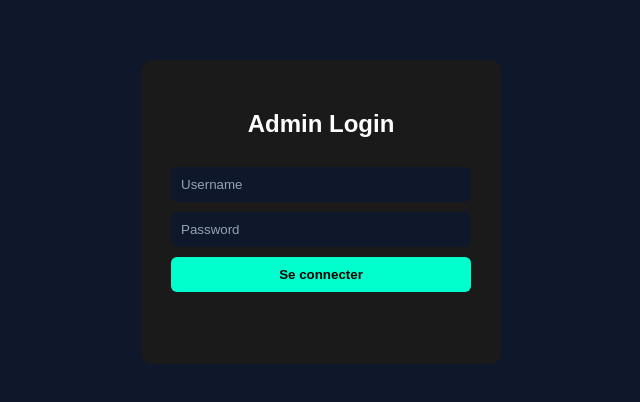
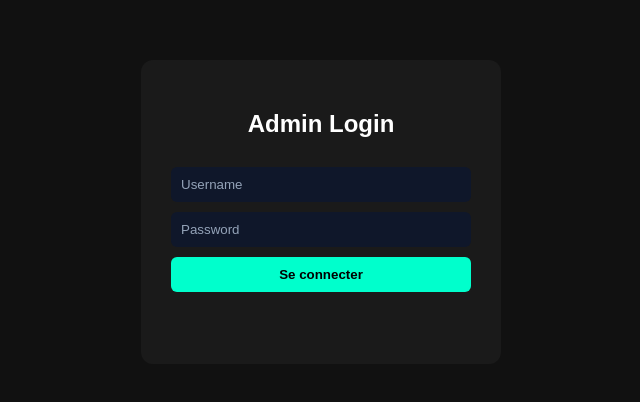
Before and after one commit to Creeder347Dev/Bingo-Stream, a website: page login.html in a window 1280 px wide. Shown: the part 188-590 px from the top of the page, without its empty margins (319-959 px from the left). Drawn offline with Linux system fonts and the light colour scheme.

Commit message:
Update login.css

```diff
--- a/login.css
+++ b/login.css
@@ -4,7 +4,7 @@ body {
   display: flex;
   justify-content: center;
   align-items: center;
-  background: #0f172a; /* fond editor */
+  background: #111; /* fond editor */
   font-family: Arial;
 }
 
```
